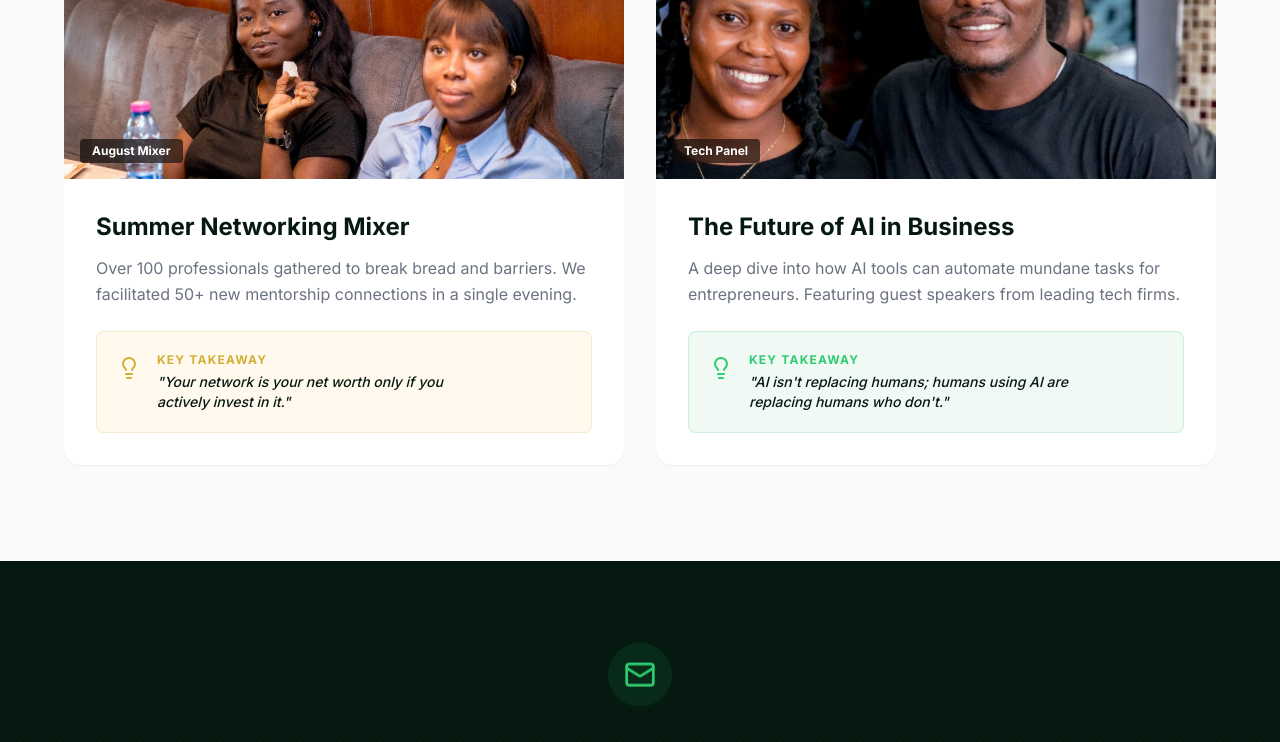
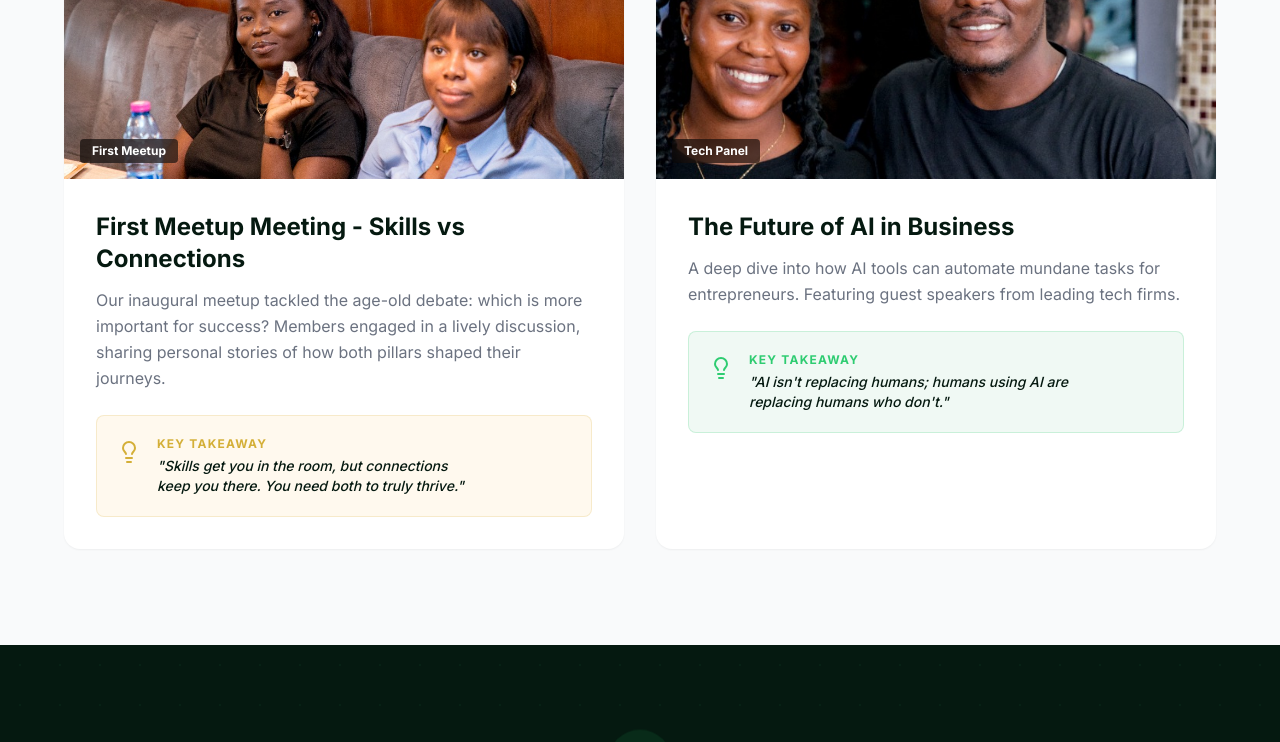
Before and after one commit to EmmanuelAgbanyo/GC, a React (Vite) app: page /events in a window 1280 px wide. Shown: the part 2280-3022 px from the top of the page. Built offline with nearby package versions, Linux system fonts and the light colour scheme.

Commit message:
feat: Add PastHighlights component to showcase past events with key takeaways and a gallery link.

```diff
--- a/src/components/events/PastHighlights.jsx
+++ b/src/components/events/PastHighlights.jsx
@@ -24,17 +24,17 @@ const PastHighlights = () => {
                         <div className="h-64 overflow-hidden relative">
                             <img
                                 src="/images/gallery/gallery1.jpg"
-                                alt="Mixer"
+                                alt="Skills vs Connections"
                                 className="w-full h-full object-cover"
                             />
                             <div className="absolute bottom-4 left-4 bg-black/60 backdrop-blur-md text-white px-3 py-1 rounded text-xs font-bold">
-                                August Mixer
+                                First Meetup
                             </div>
                         </div>
                         <div className="p-8">
-                            <h3 className="text-2xl font-bold text-forest-dark mb-3">Summer Networking Mixer</h3>
+                            <h3 className="text-2xl font-bold text-forest-dark mb-3">First Meetup Meeting - Skills vs Connections</h3>
                             <p className="text-gray-500 mb-6 leading-relaxed">
-                                Over 100 professionals gathered to break bread and barriers. We facilitated 50+ new mentorship connections in a single evening.
+                                Our inaugural meetup tackled the age-old debate: which is more important for success? Members engaged in a lively discussion, sharing personal stories of how both pillars shaped their journeys.
                             </p>
 
                             <div className="bg-[#fff9ee] border border-gold/20 p-5 rounded-lg flex gap-4">
@@ -42,7 +42,7 @@ const PastHighlights = () => {
                                 <div>
                                     <span className="text-gold text-xs font-bold tracking-widest uppercase block mb-1">Key Takeaway</span>
                                     <p className="text-forest-dark text-sm italic font-medium max-w-xs">
-                                        "Your network is your net worth only if you actively invest in it."
+                                        "Skills get you in the room, but connections keep you there. You need both to truly thrive."
                                     </p>
                                 </div>
                             </div>
```
